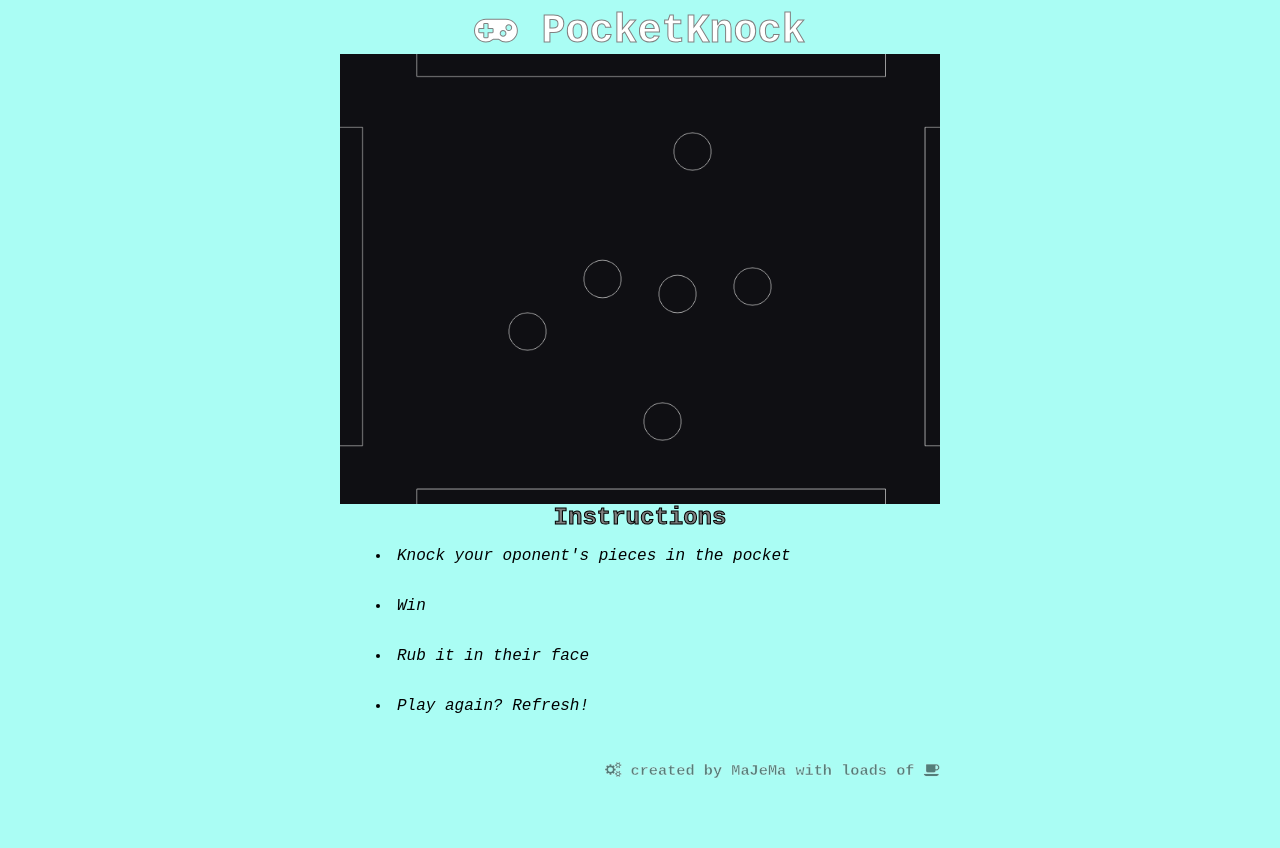
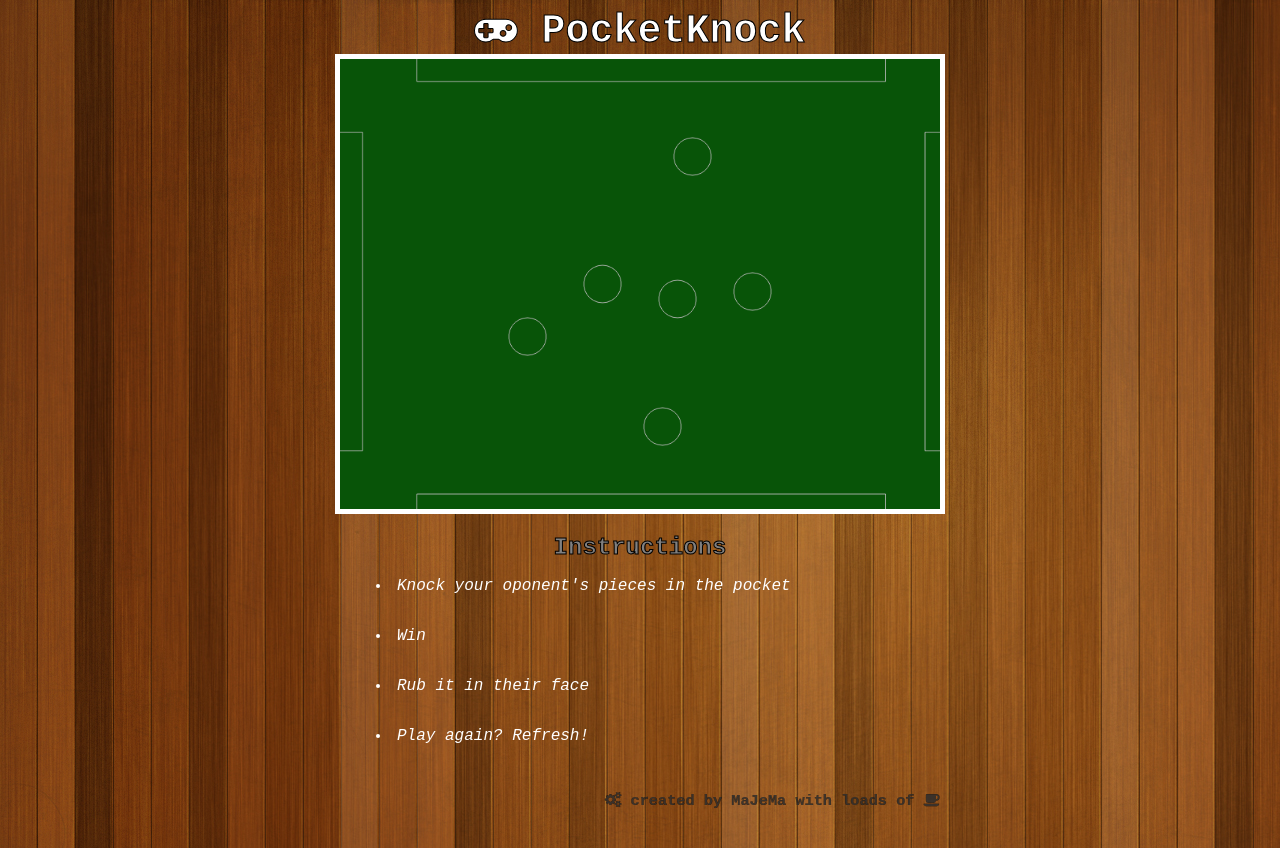
Before and after one commit to jesusargel/pocketknock, a plain HTML site: page index.html in a window 1280 px wide. Before the commit the page ends 818 px from the top, so only its background shows below. Drawn offline with Linux system fonts and the light colour scheme.

Commit message:
Changed background and added colors

```diff
--- a/css/styles.css
+++ b/css/styles.css
@@ -1,5 +1,5 @@
 body {
-  background-color: #AAFDF4;
+  background-image: url('bg.jpg');
 }
 
 h1{
@@ -8,7 +8,7 @@ h1{
   font-family: "Rockwell Extra Bold","Rockwell Bold",monospace;
   font-style: bold;
   stroke: 3px;
-  -webkit-text-stroke: 1px gray;
+  -webkit-text-stroke: 1px black;
   margin: 0 auto;
   vertical-align: middle;
 }
@@ -20,6 +20,7 @@ h3{
   -webkit-text-stroke: 1px black;
   margin: 0 auto;
   vertical-align: middle;
+  margin-top: 20px;
 
 }
 
@@ -35,6 +36,7 @@ ul{
 
 li{
   padding: 1em;
+  color: white;
 }
 
 canvas {
@@ -46,16 +48,19 @@ canvas {
   height: 100%;
   max-width: 600px;
   max-height: 500px;
+  border-style: solid;
+  border-color: white;
 }
 
 .footer {
   list-style: none;
   font-family: "Rockwell Extra Bold","Rockwell Bold",monospace;
-  opacity: 0.5;
+  opacity: 0.85;
   font-size: 115%;
   margin: auto;
   padding: 5px;
-  -webkit-text-stroke: 0.4px white;
+  -webkit-text-stroke: 0.2px black;
   margin: 0 auto;
   max-width: 600px;
+  color: #2D2D2D;
 }
--- a/scripts/game.js
+++ b/scripts/game.js
@@ -16,7 +16,12 @@ var engine = Engine.create();
 // create a renderer
 var render = Render.create({
     element: document.body,
-    engine: engine
+    engine: engine,
+    options:
+    {
+        wireframeBackground: '#085408',
+    }
+
 });
 
 function moving()
@@ -84,6 +89,8 @@ document.onkeydown = function(e) {
 
 
 engine.world.gravity.y = 0;
+//render properties for balls
+
 // add all of the bodies to the world
 World.add(engine.world, [ball1, ball2, ball3, ball4, ball5, ball6, ground, wallr, walll, ceil,mouseConstraint]);
 
```
Also changed, not shown: css/bg.jpg (added).
